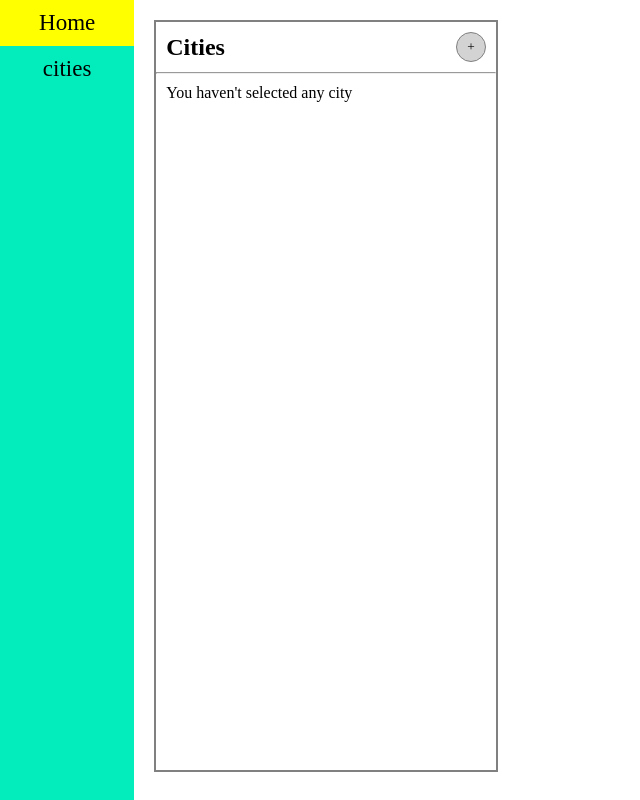
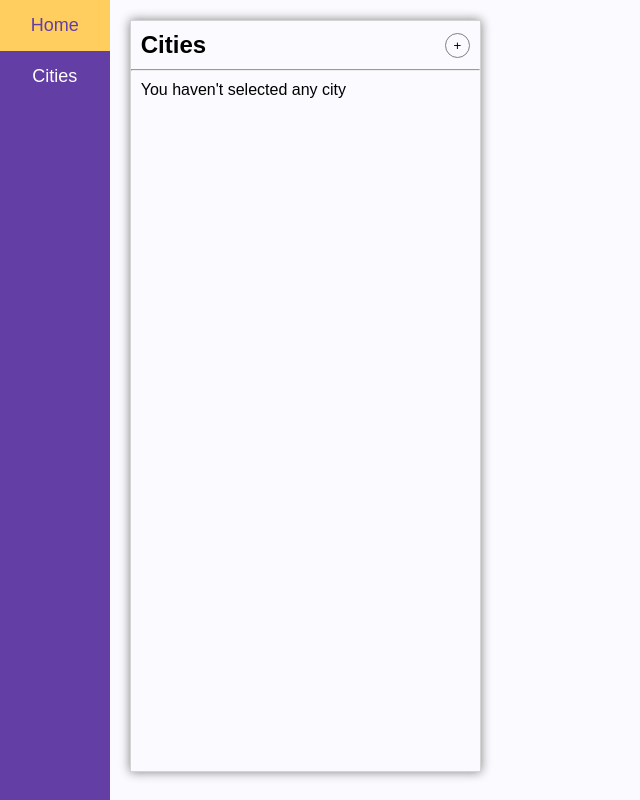
Before and after one commit to Refactor-FS-Bootcamp/weather-app-project-shreyashbijlwanOP, a React (Create React App) app: page /cities in a window 1280 px wide. Shown: the whole page, without its empty margins (0-640 px from the left). Built offline with nearby package versions, Linux system fonts and the light colour scheme.

Commit message:
Competed all task

```diff
--- a/src/components/common/Sider/index.js
+++ b/src/components/common/Sider/index.js
@@ -1,54 +1,66 @@
-import React, {useState} from 'react'
-import { SiderWrapper } from './sider-style'
-import { Link} from 'react-router-dom'
+import React, { useState } from "react";
+import { SiderWrapper } from "./sider-style";
+import { Link } from "react-router-dom";
 
-const SiderTab = (props)=>{
+const SiderTab = (props) => {
+  const { link, name, customStyle, handleClick } = props;
 
-    const {link, name, customStyle, handleClick} = props
-
-    return(
-        <Link to={link}><li style = {customStyle} className = 'sider-content' onClick={handleClick}>{name}</li></Link>
-    )
-
-
-}
+  return (
+    <Link to={link}>
+      <li style={customStyle} className="sider-content" onClick={handleClick}>
+        {name}
+      </li>
+    </Link>
+  );
+};
 
 const Sider = () => {
-    const [act, setAct] = useState('home')
+  const [act, setAct] = useState("home");
 
   const customStyle = {
-
     styleHome: {
-            backgroundColor: act==='home'?'yellow':'',
-            color: act==='home'?'black':'black'
+      backgroundColor: act === "home" ? "#ffce5f" : "",
+      color: act === "home" ? "#633ea5" : "white",
+      fontSize: "18px",
+      padding: "15px 0px",
     },
 
     styleCity: {
-            backgroundColor: act==='cities'?'yellow':'',
-            color: act==='cities'?'black':'black'
-        }
+      backgroundColor: act === "cities" ? "#ffce5f" : "",
+      color: act === "cities" ? "#633ea5" : "white",
+      fontSize: "18px",
+      padding: "15px 0px",
+    },
+  };
 
-    }
+  const clickHome = () => {
+    return setAct("home");
+  };
 
-    const clickHome = ()=>{
-        return setAct('home')
-    }
-
-    const clickCity = ()=>{
-        return setAct('cities')
-    }
+  const clickCity = () => {
+    return setAct("cities");
+  };
 
   return (
     <>
       <SiderWrapper>
         <ul>
-                <SiderTab link = '/' name = 'Home' customStyle = {customStyle.styleHome} handleClick = {clickHome} />
-                <SiderTab link = 'cities' name = 'cities' customStyle = {customStyle.styleCity} handleClick = {clickCity} />
+          <SiderTab
+            link="/"
+            name="Home"
+            customStyle={customStyle.styleHome}
+            handleClick={clickHome}
+          />
+          <SiderTab
+            link="cities"
+            name="Cities"
+            customStyle={customStyle.styleCity}
+            handleClick={clickCity}
+          />
         </ul>
-
       </SiderWrapper>
     </>
-    )
-}
+  );
+};
 
 export default Sider;
--- a/src/components/common/Sider/sider-style.js
+++ b/src/components/common/Sider/sider-style.js
@@ -3,13 +3,11 @@ import styled from "styled-components";
 
 export const SiderWrapper= styled.div`
 
-    background-color: #03ECBB  ;
-    width: 150px;
+    background-color: #633ea5  ;
+    width: 120px;
     height: 100vh;
-    color: black;
 
     a{
-        color: black;
         text-decoration: none;
     }
 
--- a/src/index.css
+++ b/src/index.css
@@ -4,216 +4,26 @@
     margin: 0;
     padding: 0;
     box-sizing: border-box;
-    font-family: 'Times New Roman', serif;
+    font-family: sans-serif
 }
 
 .outer-container{
     display: flex;
     width:100%;
+    background-color:#fbfaff;
 }
 
 .conside{
     width: 100%;
 }
 
-
-
-
-
-
-
-
-
-
-
-
-
-
-
-
-
-
-
-
-
-
-
-
-
-/* @import url('https://fonts.googleapis.com/css2?family=Montserrat:wght@500&family=Poppins&display=swap');
-
-*{
-    margin: 0;
-    padding: 0;
-    box-sizing: border-box;
-    font-family: 'poppins';
-}
-
-body{
-    background-color: rgb(220, 217, 217);
-}
-
-.nav{
-    display: flex;
-    justify-content: space-between;
-    border: 2px solid rgb(128, 126, 126);
-    align-items: center;
-    background-color: rgb(26, 114, 120);
-}
-
-.logo{
-    display: flex;
-    align-items: center;
-}
-
-h1{
-    font-size: 35px;
-    padding-left: 20px;
-    text-decoration: none;
-    color: white;
-}
-
-h1 a:hover{
-    color:chartreuse;
-    transition-duration: 0.5s;
-    cursor: pointer;
-}
-
-.ul{
-    display: flex;
-    list-style: none;
-    align-items: center;
-}
-
-.listitem{
-    padding-left: 20px;
-    padding-right: 20px;
-    font-size: 22px;
-}
-
-.listitem a{
-    text-decoration: none;
-    color: black;
-}
-
-.listitem a:hover{
-    text-decoration: underline;
-    transition-duration: 0.5s;
-    cursor: pointer;
-}
-
-.img{
-    height: 80px;
-}
-
-.typesUl li{
-    font-size: 18px;
-    padding: 5px;
-    padding-left: 20px;
-}
-
-.toggle{
-    height: 40px;
-    width: 40px;
-    font-size: 25px;
-
-}
-
-.toggle:hover{
-    cursor: pointer;
-    transition-duration: 0.5s;
-    background-color: rgb(203, 194, 194);
-}
-
-.conside{
-    display: flex;
-}
-
-.sider-wrapper{
-    background-color: rgb(255, 255, 255);
-    width: 150px;
-    height: calc(100vh - 85px);
-    border-radius: 5px;
-    display: '';
-}
-
-.sider-content{
-    font-size: 23px;
-    text-align: center;
-    padding: 10px;
-    border-bottom: 0.5px solid rgb(180, 175, 175);
-    border-radius: 5px;
-}
-
-.sider-content:hover{
-    background-color: rgb(20, 215, 85);
-    color: white;
-    cursor: pointer;
-    transition-duration: 0.5s;
-}
-
-.content-wrap{
-    height: 500px;
-    width: 100%;
-    align-items: center;
-    justify-content: center;
-    display: flex;
-
-}
-
-.content-inner{
-    border: 2px solid rgb(112, 147, 37);
-    border-radius: 5px;
-    width: 400px;
-    height: 400px;
-    background-color: rgb(218, 197, 79);
-}
-
-.content-items{
-    display: flex;
-    justify-content: space-between;
-    padding: 30px;
-}
-
-.content-items h2{
-    color: brown;
-}
-
-.content-items span{
-    color: blue;
-}
-
-.content-select-list{
-    display: flex;
-    padding-top: 40px;
-    justify-content: space-evenly;
-}
-
-.item-select{
-    height: 30px;
-    width: 100px;
-    font-size: 17px;
-    border-radius: 5px;
-}
-
-.item-select:hover{
-    cursor: pointer;
-}
-
-@media screen and (max-width: 500px){
-    .content-inner{
-        max-width: 350px;
-    }
-}
-
-@media screen and (max-width: 470px){
-    .content-inner{
-        max-width: 300px;
-    }
-}
-
-@media screen and (max-width: 410px){
-    .content-inner{
-        max-width: 250px;
-    }
-} */
+.star:before {
+    content: "\2606";
+    position: absolute;
+    visibility:visible;
+ }
+ .star:checked:before {
+    content: "\2605";
+    color: goldenrod;
+    position: absolute;
+ }
--- a/src/pages/City/cities.js
+++ b/src/pages/City/cities.js
@@ -3,7 +3,6 @@ import { ToastContainer, toast } from 'react-toastify';
 import 'react-toastify/dist/ReactToastify.css';
 import { popups } from '../../components/msg';
 import AddCity from '../../components/common/cityAdd/AddCity';
-import './cities.css'
 import { ContextProvider } from '../../components/context/Context';
 
 import { Cities } from '../../components/city_list';
--- a/src/pages/City/citystyle.js
+++ b/src/pages/City/citystyle.js
@@ -3,10 +3,12 @@ import styled from "styled-components";
 export const CityPage = styled.div`
 
     display: flex;
+    background-color:#fbfaff;
 
     .city-content{
-        border: 2px solid gray;
+        border: 1px solid lightgrey;
         height: 94vh;
+        box-shadow: 0px 0px 10px grey;
         width: 30%;
         margin: 20px;
 
@@ -18,10 +20,10 @@ export const CityPage = styled.div`
             padding: 10px;
 
             button{
-                height: 30px;
-                width: 30px;
+                height: 25px;
+                width: 25px;
                 border: 1px solid gray;
-                background: lightgray;
+                background: none;
                 border-radius: 50px;
             }
         }
@@ -35,12 +37,12 @@ export const CityPage = styled.div`
                 li{
                     list-style: none;
                     margin-top: 10px;
-                    border: 2px solid gray;
+                    border: 1px solid lightgrey;
+                    box-shadow: 0px 0px 10px grey;
                     width: 100%;
                     height: 50px;
-                    border-radius: 5px;
-                    padding-left: 10px;
-                    background-color: #E9ECEB ;
+                    padding: 5px 10px;
+                    background-color: none ;
                     color:rgb(78, 75, 75);
 
                     &:hover{
@@ -61,17 +63,17 @@ export const CityPage = styled.div`
     }
 
     .city-desc{
-        border: 2px solid rgb(237, 235, 235);
+        border: 1px solid lightgrey;
         height: 91vh;
         width: 60%;
         margin: 20px;
-        box-shadow: 0px 0px 4px rgb(0 0 0 / 75%);
+        box-shadow: 0px 0px 10px grey;
 
         .city-desc-header{
             display: flex;
             justify-content: space-between;
             align-items: center;
-            padding: 10px;
+            padding: 0px  20px;
         }
 
         input{
@@ -102,7 +104,7 @@ export const CityPage = styled.div`
                 #description{
                     margin-top: 20px;
                     font-size: 18px;
-                    color:blue;
+                    color:green;
 
                 }
 
--- a/src/pages/Home/home.js
+++ b/src/pages/Home/home.js
@@ -38,7 +38,7 @@ const Home = ()=>{
         border: 'none',
         height: '40px',
         width: '150px',
-        backgroundColor: 'blue',
+        backgroundColor: '#633ea5',
         color: 'white',
         fontSize: '17px'
     }
@@ -72,7 +72,7 @@ const Home = ()=>{
         <div className='home-wrap'>
             <HeaderWrap>
                 <div className = 'h1-text'>
-                    <h1>My favorite cities</h1>
+                    <h2>My favorite cities</h2>
                 </div>
                 <div>
                     <Button name = 'Add New City' customStyle = {styleBtn} handleClick = {handleClick} />
@@ -83,7 +83,7 @@ const Home = ()=>{
                 <div className='fav-list'>
                 {favCities.length === 0?<div className='no-fav'>You haven't selected any favorite cities!</div>:
 
-                favCities.map(city=><FavListAdd city = {city} checkClick={()=>favCitiesRemove(city)} />)
+                favCities.map(city=><FavListAdd key={city.name} city = {city} checkClick={()=>favCitiesRemove(city)} />)
 
                 }
                 </div>
--- a/src/pages/Home/homestyle.js
+++ b/src/pages/Home/homestyle.js
@@ -9,7 +9,8 @@ align-items: center;
 padding: 10px;
 display: flex;
 justify-content: space-between;
-background-color: #E5B4B4 ;
+background-color:#fbfaff; ;
+
 
 `;
 
@@ -32,21 +33,22 @@ export const ContentWrap = styled.div`
 
     .fav-items{
         height: 18vh;
-        width: 240px;
+        width: 280px;
         display: grid;
         margin-left: 20px;
         margin-top: 20px;
-        border-radius: 5px;
-        background-color: #F5F0F0  ;
-        border: 1px solid black;
+        box-shadow: 0px 0px 10px grey;
+        background-color: whitesmoke;
+        border: 1px solid grey;
         overflow-y: scroll;
 
         .fav-list-header{
             display: flex;
             justify-content: space-between;
+            padding: 0px 10px;
 
             h4{
-                margin: 10px 5px;
+                margin: 10px 0px;
                 font-size: 17px;
                 color: black;
                 text-decoration: underline;
@@ -65,13 +67,13 @@ export const ContentWrap = styled.div`
         }
 
         .fav-item-cont{
-            margin-left: 5px;
+            margin-left: 15px;
             font-size: 15px;
-            color: blue;
+            color: green;
         }
 
         .fav-item-des{
-            margin-left: 5px;
+            margin: 10px;
             font-size: 15px;
             span{
                 font-weight: bold;
@@ -89,8 +91,4 @@ export const ContentWrap = styled.div`
     display: none;
 }
 
-
-
-
-
 `;
```
Also changed, not shown: src/components/common/cityAdd/addcity-style.js (+7 -11 lines), src/components/common/cityAdd/addcitystyle.css (+0 -69 lines), src/pages/City/cities.css (deleted, +0 -157 lines). Lines whose indentation alone changed are shown as unchanged.
